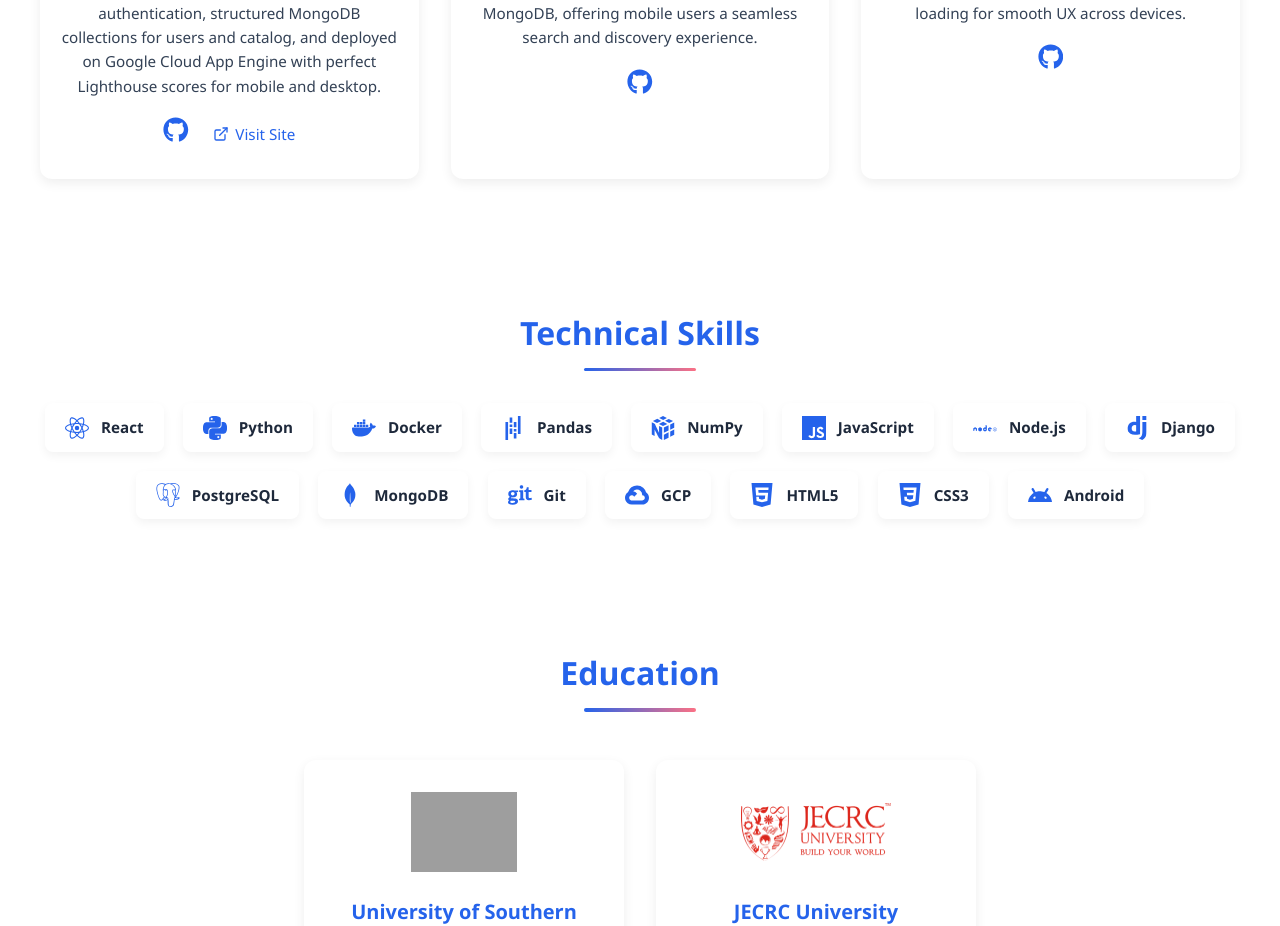
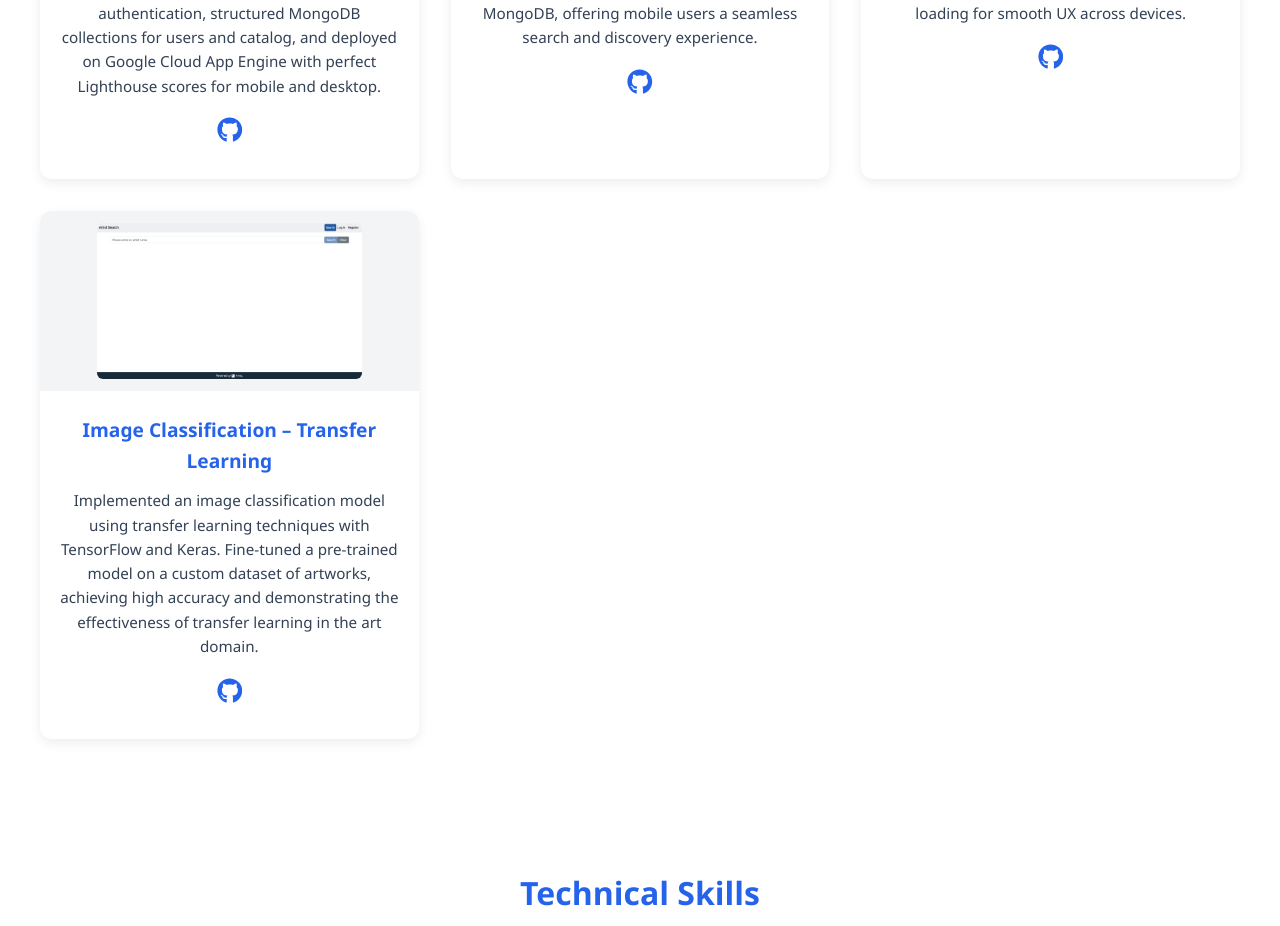
Before and after one commit to kabrashrey/shreyansh_kabra, a React (Vite) app in the folder shreyansh_kabra/: page / in a window 1280 px wide. Shown: the part 2109-3035 px from the top of the page. Built offline with nearby package versions, Linux system fonts and the light colour scheme; grey boxes are pictures that could not be loaded.

Commit message:
ML Changes

```diff
--- a/shreyansh_kabra/src/components/projects/projects.tsx
+++ b/shreyansh_kabra/src/components/projects/projects.tsx
@@ -11,7 +11,6 @@ const projectData = [
     title: "Artist Search – Web App",
     image: artsyWeb,
     github: "https://github.com/kabrashrey/artsy-search",
-    live: "https://artsy-shrey-3.wl.r.appspot.com/#/",
     description:
       "Developed a full-stack web application using React.js and Node.js (Express) that integrates the Artsy API to explore over 100,000 artists and artworks. Implemented JWT-based authentication, structured MongoDB collections for users and catalog, and deployed on Google Cloud App Engine with perfect Lighthouse scores for mobile and desktop.",
   },
@@ -28,6 +27,13 @@ const projectData = [
     github: "https://github.com/kabrashrey/shreyansh_kabra",
     description:
       "Designed and built a personal portfolio using React, TypeScript, and Vite. Includes dark/light mode toggle, responsive layout, modular components, and performance-optimized loading for smooth UX across devices.",
+  },
+  {
+    title: "Image Classification – Transfer Learning",
+    image: artsyWeb,
+    github: "https://github.com/USC-DSCI-552/final-project-kabrashrey",
+    description:
+      "Implemented an image classification model using transfer learning techniques with TensorFlow and Keras. Fine-tuned a pre-trained model on a custom dataset of artworks, achieving high accuracy and demonstrating the effectiveness of transfer learning in the art domain.",
   },
 ];
 
@@ -54,9 +60,9 @@ const Projects = () => {
                 >
                   <FaGithub />
                 </a>
-                {proj.live && (
+                {/* {proj?.live && (
                   <a
-                    href={proj.live}
+                    href={proj?.live}
                     target="_blank"
                     rel="noopener noreferrer"
                     className="visit-site"
@@ -65,7 +71,7 @@ const Projects = () => {
                     <FiExternalLink className="external-icon" />
                     Visit Site
                   </a>
-                )}
+                )} */}
               </div>
             </div>
           </div>
```
Also changed, not shown: 1 other file (tests, documents, lock files or other folders).
